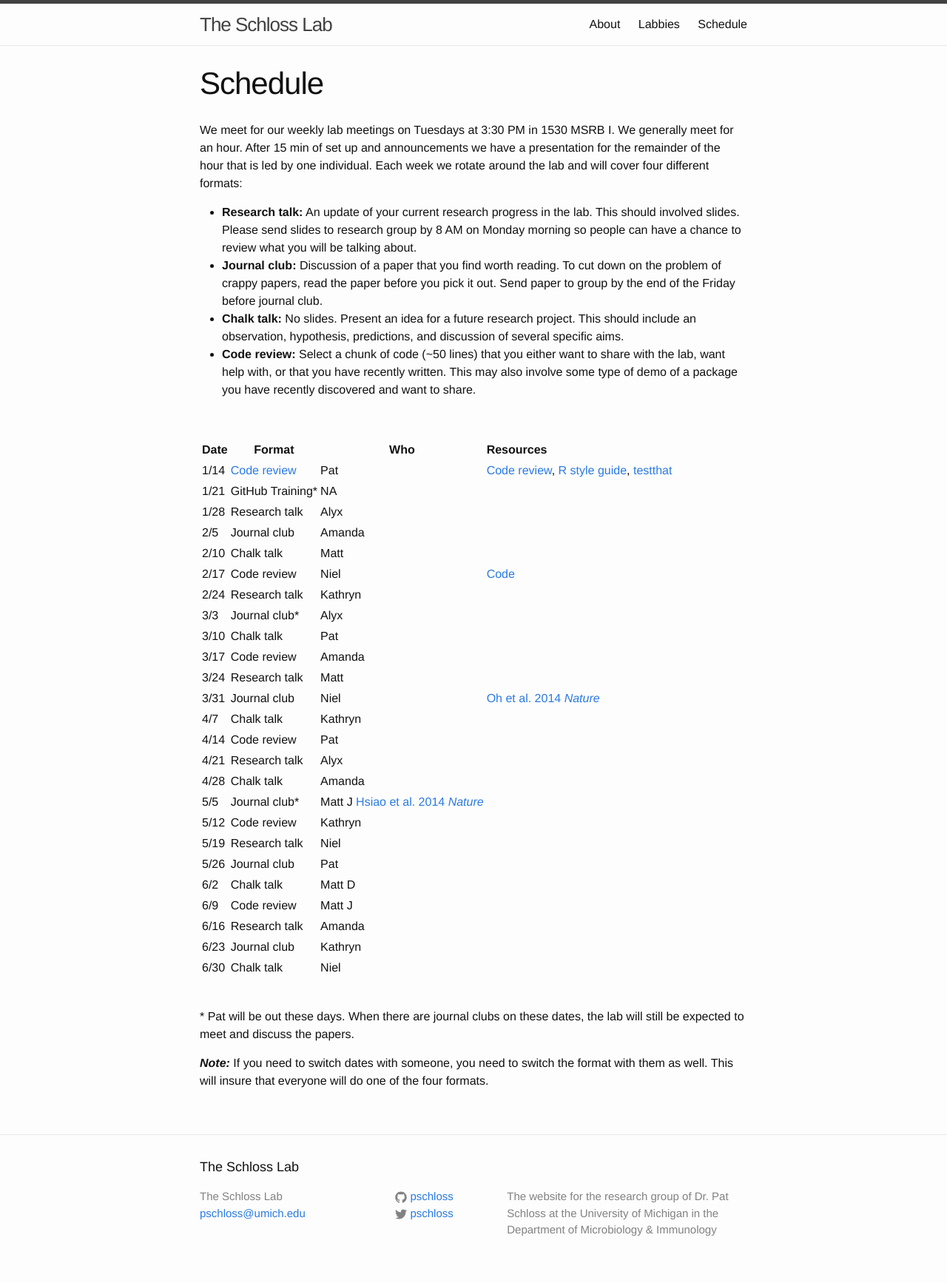
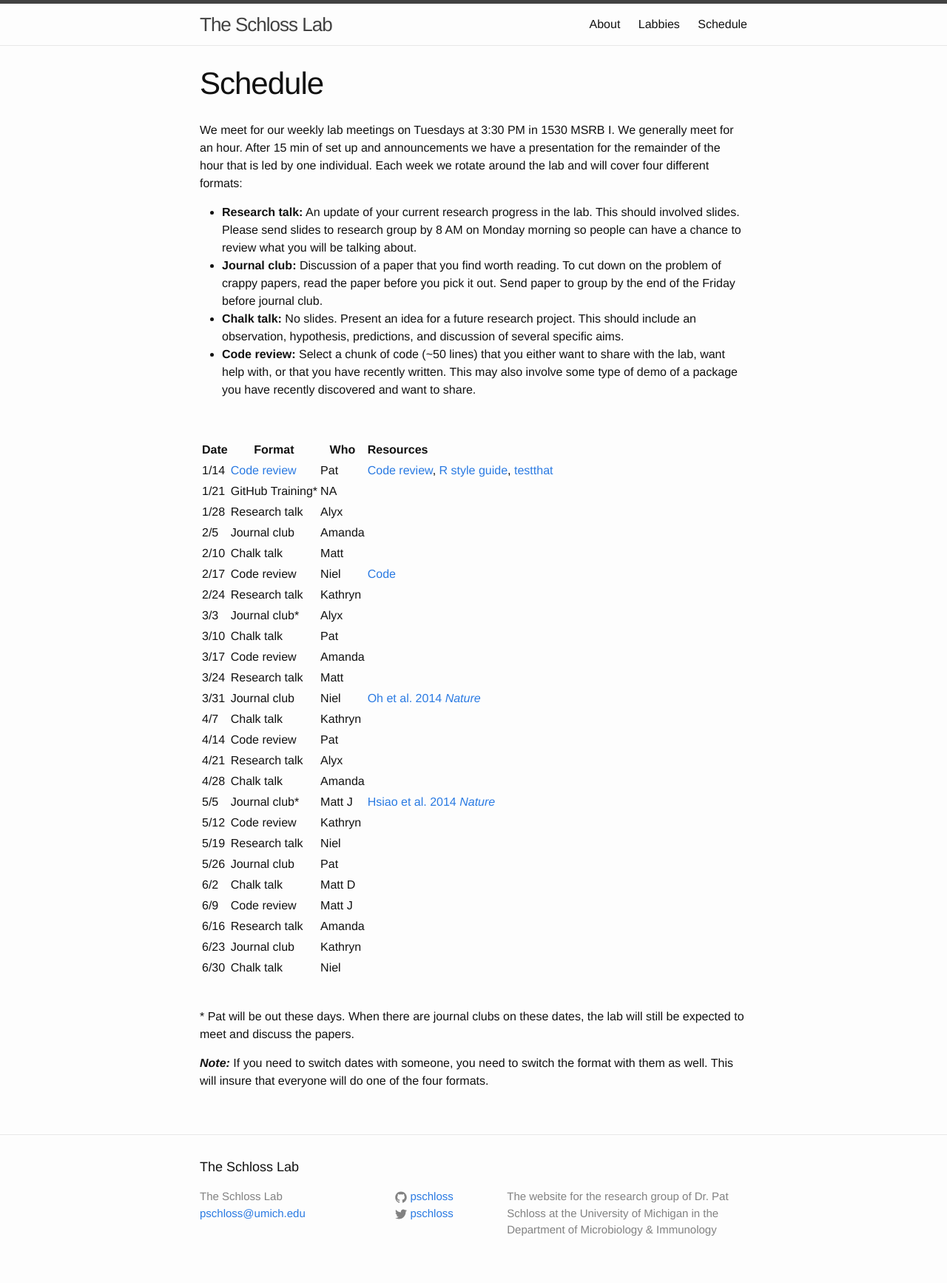
Before and after one commit to SchlossLab/schlosslab.github.io, a Jekyll site: the page built from schedule.md, in a window 1280 px wide. Shown: the whole page at 74% size. Built offline with Jekyll 4.4.1, drawn with Linux system fonts in a browser that asks for light colours.

```diff
--- a/schedule.md
+++ b/schedule.md
@@ -44,7 +44,7 @@ Date  | Format           | Who       | Resources
 4/14  | Code review      | Pat
 4/21  | Research talk    | Alyx
 4/28  | Chalk talk       | Amanda
-5/5   | Journal club*    | Matt J [Hsiao et al. 2014 *Nature*](http://www.nature.com/nature/journal/v515/n7527/full/nature13738.html)
+5/5   | Journal club*    | Matt J | [Hsiao et al. 2014 *Nature*](http://www.nature.com/nature/journal/v515/n7527/full/nature13738.html)
 5/12  | Code review      | Kathryn
 5/19  | Research talk    | Niel
 5/26  | Journal club     | Pat
```
